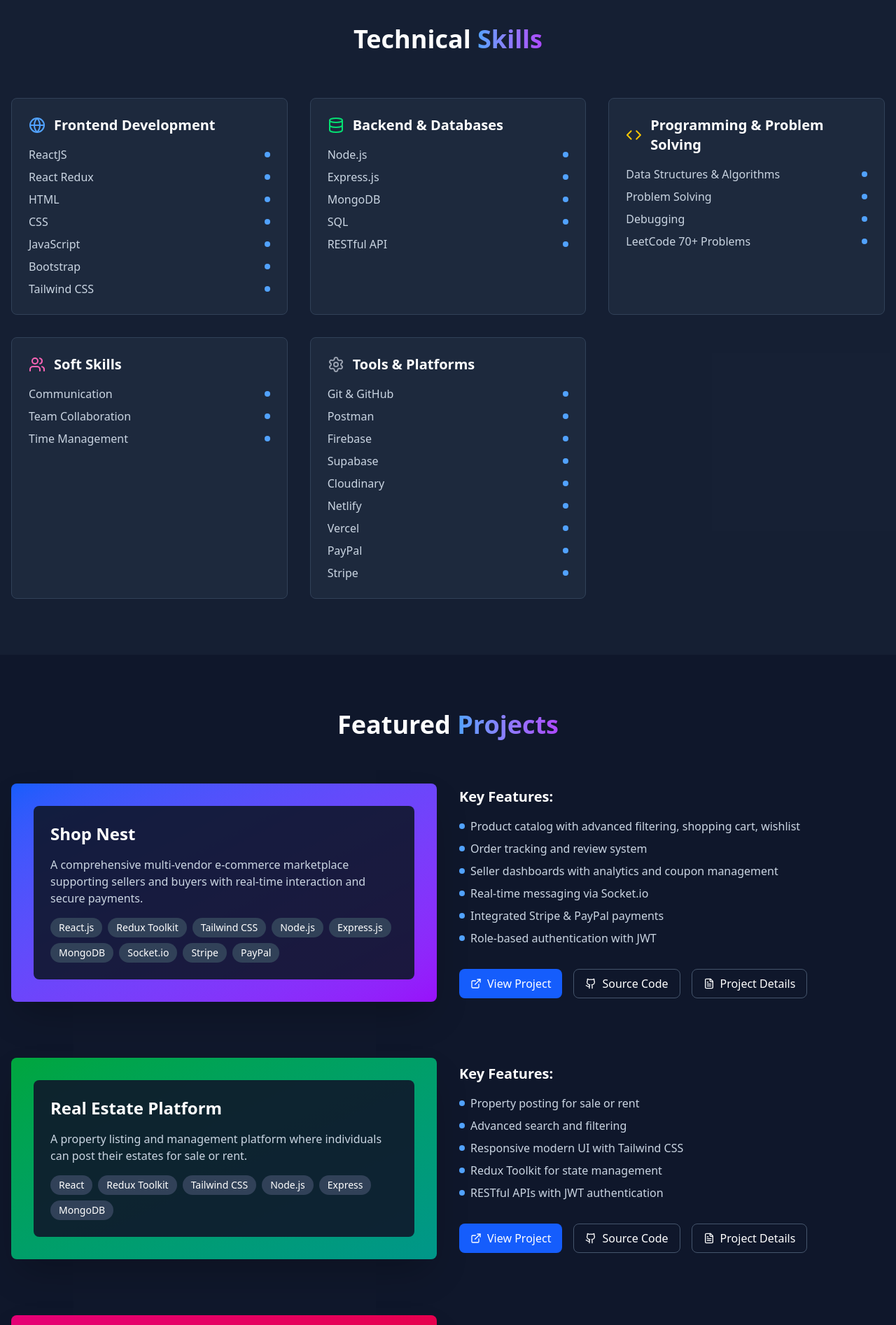
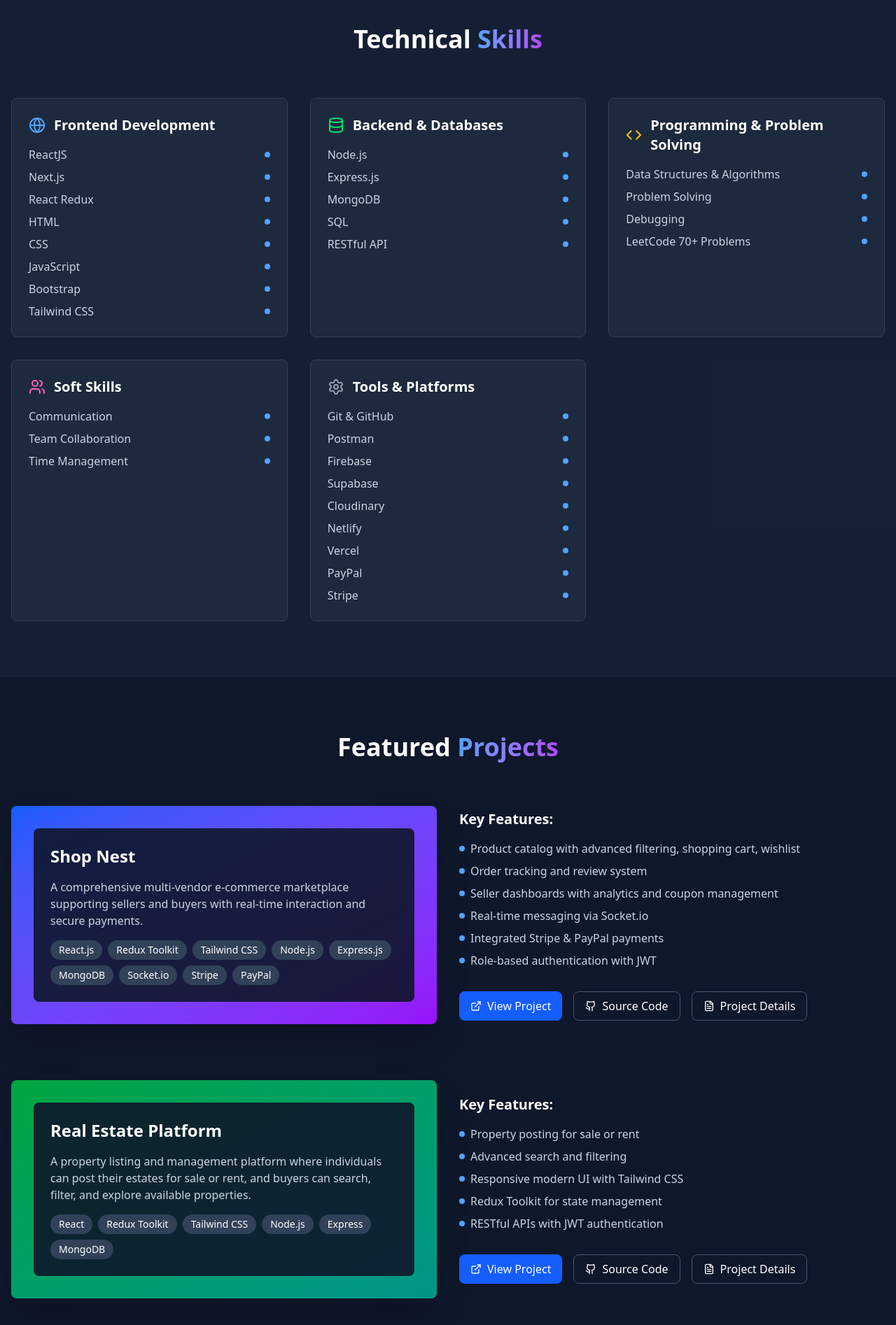
Before and after one commit to Anasyaseen92/MyPorfolio, a React (Vite) app: page / in a window 1280 px wide. Shown: the part 1528-3422 px from the top of the page at 70% size. Built offline with nearby package versions, Linux system fonts and the light colour scheme.

Commit message:
imporvements

```diff
--- a/src/projectsData/projects.js
+++ b/src/projectsData/projects.js
@@ -21,7 +21,7 @@
     },
     {
       title: 'Real Estate Platform',
-      description: 'A property listing and management platform where individuals can post their estates for sale or rent.',
+      description: 'A property listing and management platform where individuals can post their estates for sale or rent, and buyers can search, filter, and explore available properties.',
       features: [
         'Property posting for sale or rent',
         'Advanced search and filtering',
--- a/src/skillsData/skills.js
+++ b/src/skillsData/skills.js
@@ -1,6 +1,7 @@
 const skills = {
   "Frontend Development": [
     "ReactJS",
+    "Next.js",
     "React Redux",
     "HTML",
     "CSS",
```
